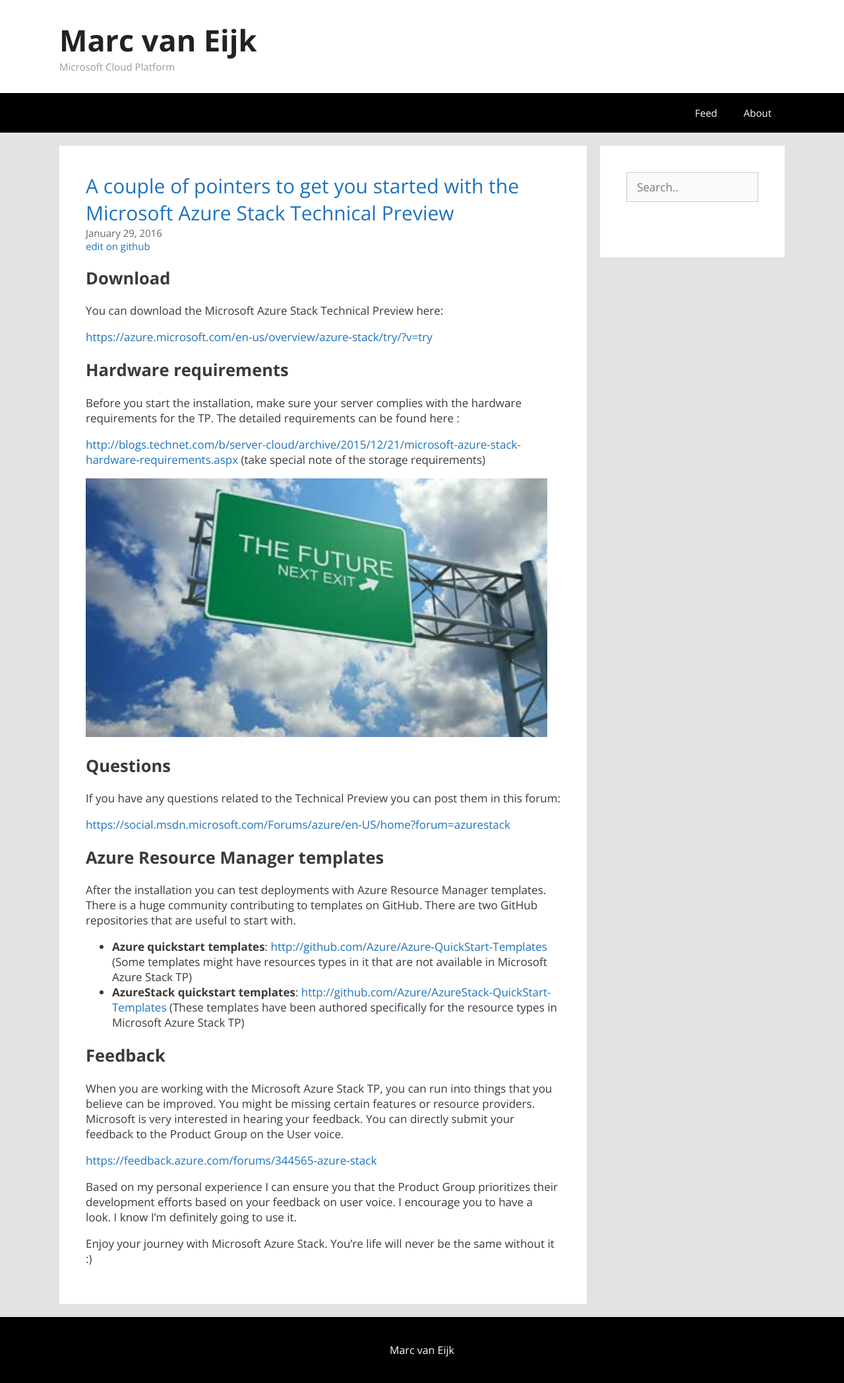
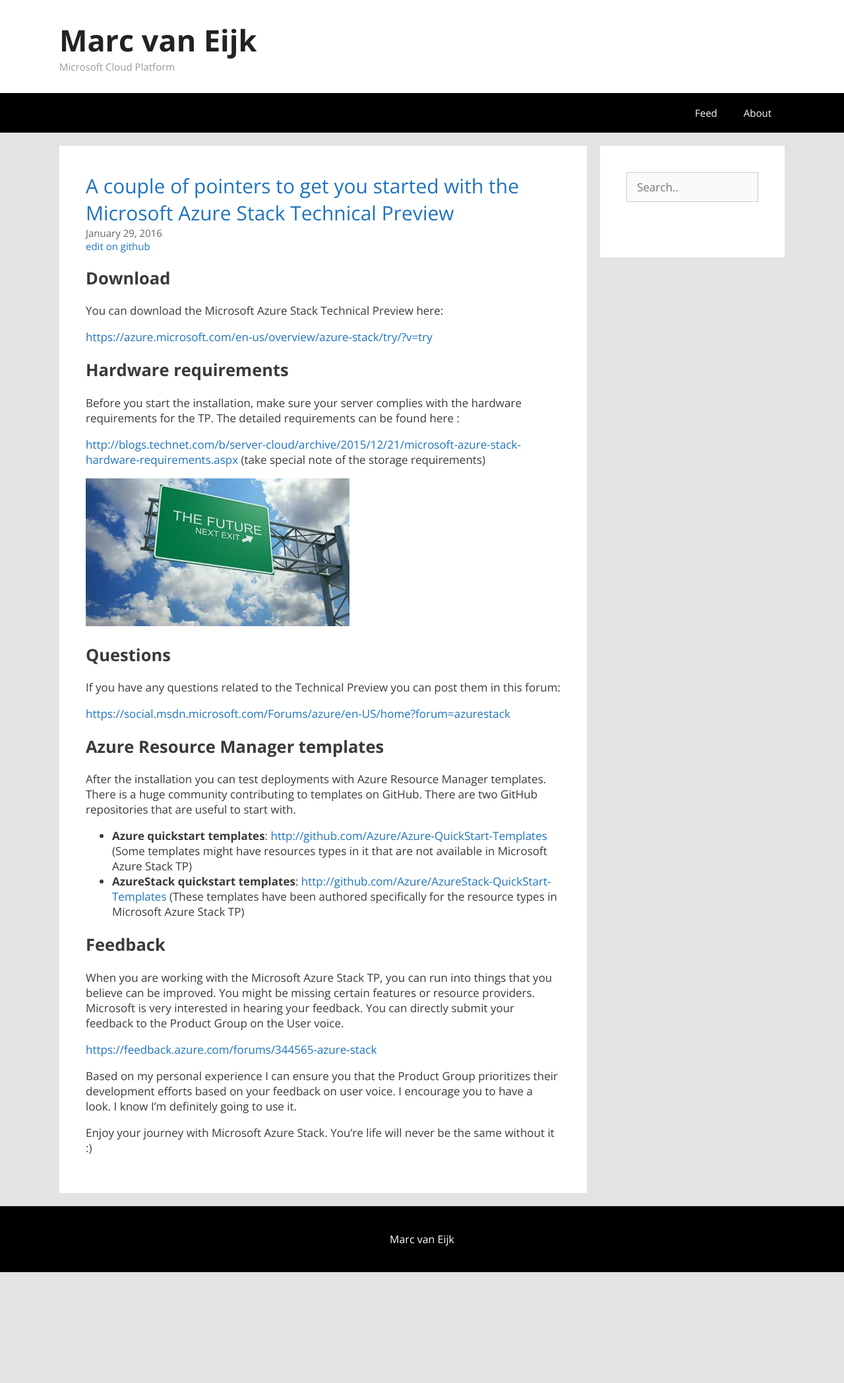
Before and after one commit to marcvaneijk/marcvaneijk.old, a Jekyll site: the page built from _posts/2016-01-29-pointers.md, in a window 1280 px wide. Shown: the whole page at 66% size. Built offline with Jekyll 4.4.1, drawn with Linux system fonts in a browser that asks for light colours; nearby versions of some CDN libraries; after the commit the page ends 1928 px from its top, so only the background shows below that.

Commit message:
Update 2016-01-29-pointers.md

```diff
--- a/_posts/2016-01-29-pointers.md
+++ b/_posts/2016-01-29-pointers.md
@@ -17,7 +17,7 @@ Before you start the installation, make sure your server complies with the hardw
 
 <http://blogs.technet.com/b/server-cloud/archive/2015/12/21/microsoft-azure-stack-hardware-requirements.aspx> (take special note of the storage requirements)
 
-<img src="/images/2016-01-29/future.jpg" width="700">
+<img src="/images/2016-01-29/future.jpg" width="400">
 
 ## Questions
 
```
